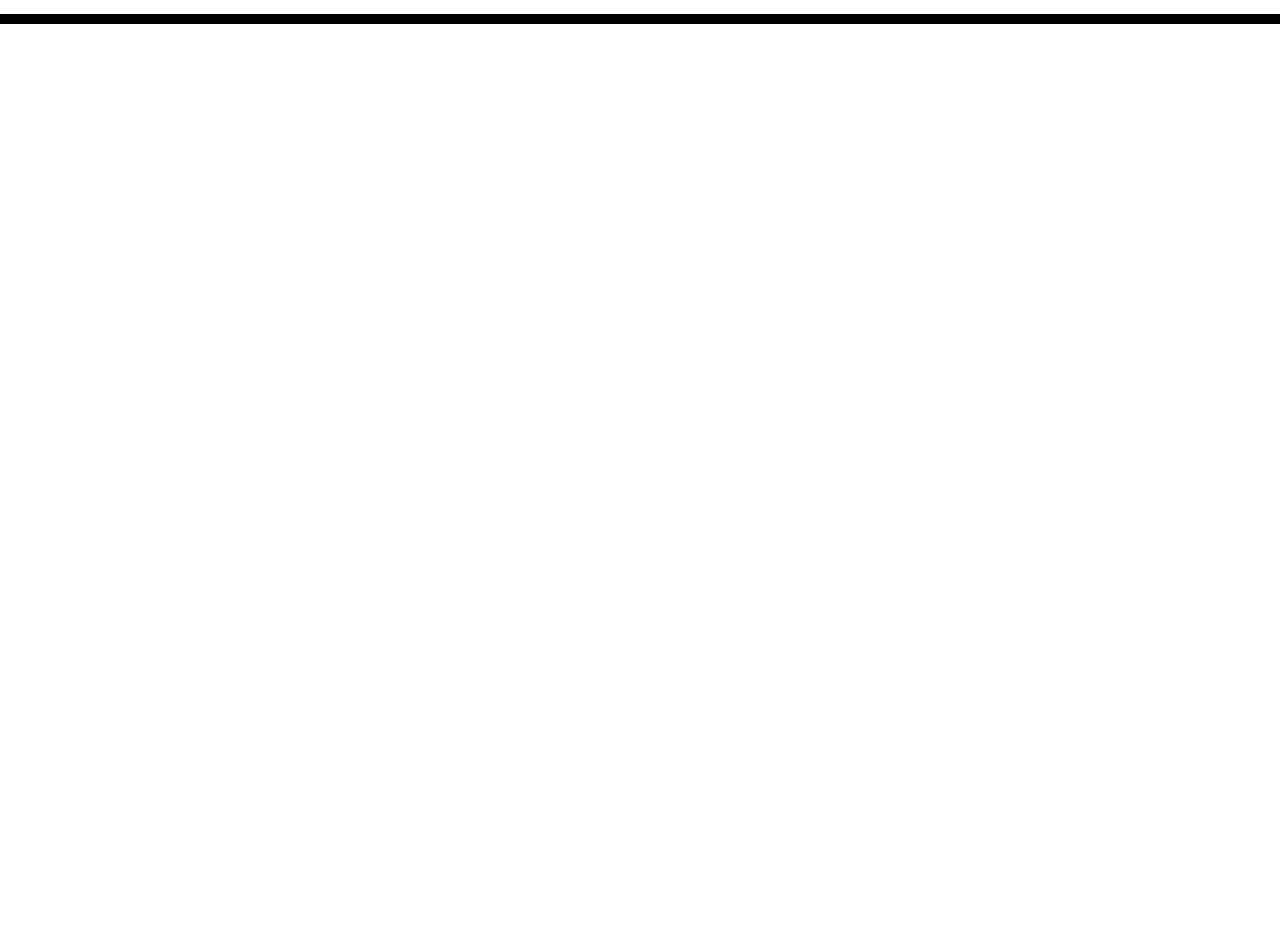
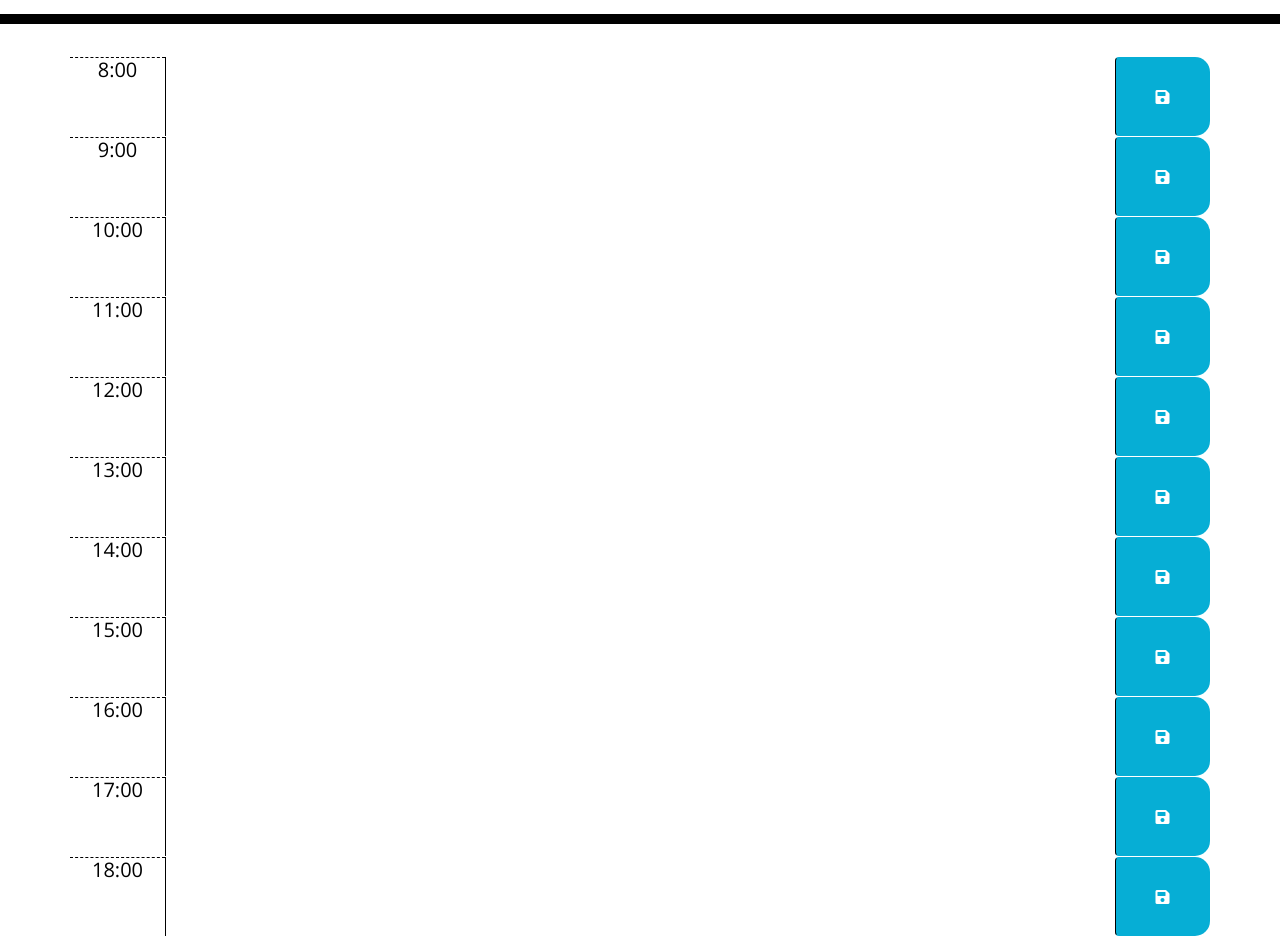
Before and after one commit to KuiiMaldonado/work-day-scheduler, a plain HTML site: page index.html in a window 1280 px wide. Shown: the part 280-1216 px from the top of the page. Before the commit the page ends 800 px from the top, so only its background shows below. Drawn offline with nearby package versions, Linux system fonts and the light colour scheme.

Commit message:
Time blocks created in the index.html

```diff
--- a/index.html
+++ b/index.html
@@ -18,7 +18,94 @@
       <p id="currentDay" class="lead"></p>
     </header>
     <div class="container">
-      <!-- Timeblocks go here -->
+
+      <!--        Time block for 8AM-->
+      <div class="row time-block">
+
+        <h5 class="hour col-md-1">8:00</h5>
+        <textarea class="col-md-10 description"></textarea>
+        <button class="btn saveBtn col-md-1"><i class="fas fa-save"></i></button>
+      </div>
+
+      <!--        Time block for 9AM-->
+      <div class="row time-block">
+
+        <h5 class="hour col-md-1">9:00</h5>
+        <textarea class="col-md-10 description"></textarea>
+        <button class="btn saveBtn col-md-1"><i class="fas fa-save"></i></button>
+      </div>
+
+      <!--        Time block for 10AM-->
+      <div class="row time-block">
+
+        <h5 class="hour col-md-1">10:00</h5>
+        <textarea class="col-md-10 description"></textarea>
+        <button class="btn saveBtn col-md-1"><i class="fas fa-save"></i></button>
+      </div>
+
+      <!--        Time block for 10AM-->
+      <div class="row time-block">
+
+        <h5 class="hour col-md-1">11:00</h5>
+        <textarea class="col-md-10 description"></textarea>
+        <button class="btn saveBtn col-md-1"><i class="fas fa-save"></i></button>
+      </div>
+
+      <!--        Time block for 10AM-->
+      <div class="row time-block">
+
+        <h5 class="hour col-md-1">12:00</h5>
+        <textarea class="col-md-10 description"></textarea>
+        <button class="btn saveBtn col-md-1"><i class="fas fa-save"></i></button>
+      </div>
+
+      <!--        Time block for 10AM-->
+      <div class="row time-block">
+
+        <h5 class="hour col-md-1">13:00</h5>
+        <textarea class="col-md-10 description"></textarea>
+        <button class="btn saveBtn col-md-1"><i class="fas fa-save"></i></button>
+      </div>
+
+      <!--        Time block for 10AM-->
+      <div class="row time-block">
+
+        <h5 class="hour col-md-1">14:00</h5>
+        <textarea class="col-md-10 description"></textarea>
+        <button class="btn saveBtn col-md-1"><i class="fas fa-save"></i></button>
+      </div>
+
+      <!--        Time block for 10AM-->
+      <div class="row time-block">
+
+        <h5 class="hour col-md-1">15:00</h5>
+        <textarea class="col-md-10 description"></textarea>
+        <button class="btn saveBtn col-md-1"><i class="fas fa-save"></i></button>
+      </div>
+
+      <!--        Time block for 10AM-->
+      <div class="row time-block">
+
+        <h5 class="hour col-md-1">16:00</h5>
+        <textarea class="col-md-10 description"></textarea>
+        <button class="btn saveBtn col-md-1"><i class="fas fa-save"></i></button>
+      </div>
+
+      <!--        Time block for 10AM-->
+      <div class="row time-block">
+
+        <h5 class="hour col-md-1">17:00</h5>
+        <textarea class="col-md-10 description"></textarea>
+        <button class="btn saveBtn col-md-1"><i class="fas fa-save"></i></button>
+      </div>
+
+      <!--        Time block for 10AM-->
+      <div class="row time-block">
+
+        <h5 class="hour col-md-1">18:00</h5>
+        <textarea class="col-md-10 description"></textarea>
+        <button class="btn saveBtn col-md-1"><i class="fas fa-save"></i></button>
+      </div>
     </div>
 
     <script src="https://cdnjs.cloudflare.com/ajax/libs/jquery/3.2.1/jquery.min.js"></script>
```
Also changed, not shown: assets/js/script.js (line endings or trailing spaces).
